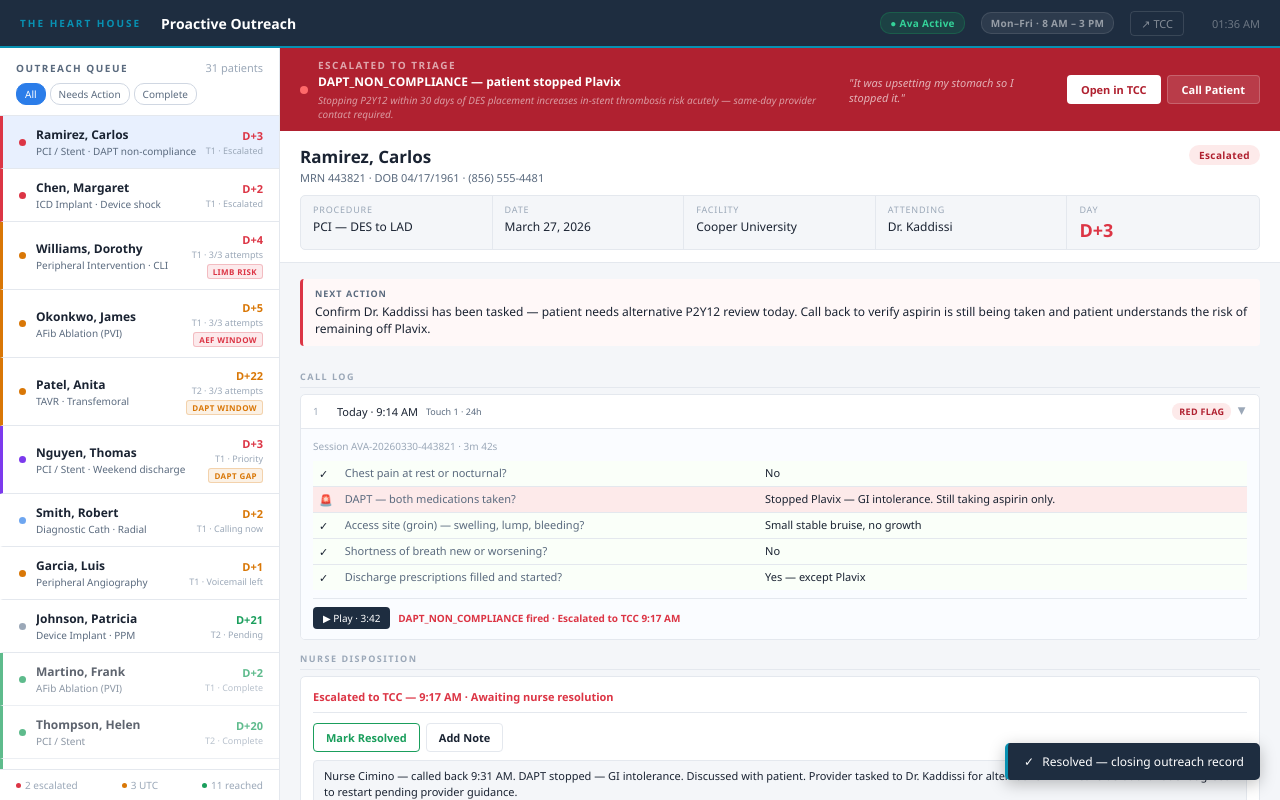
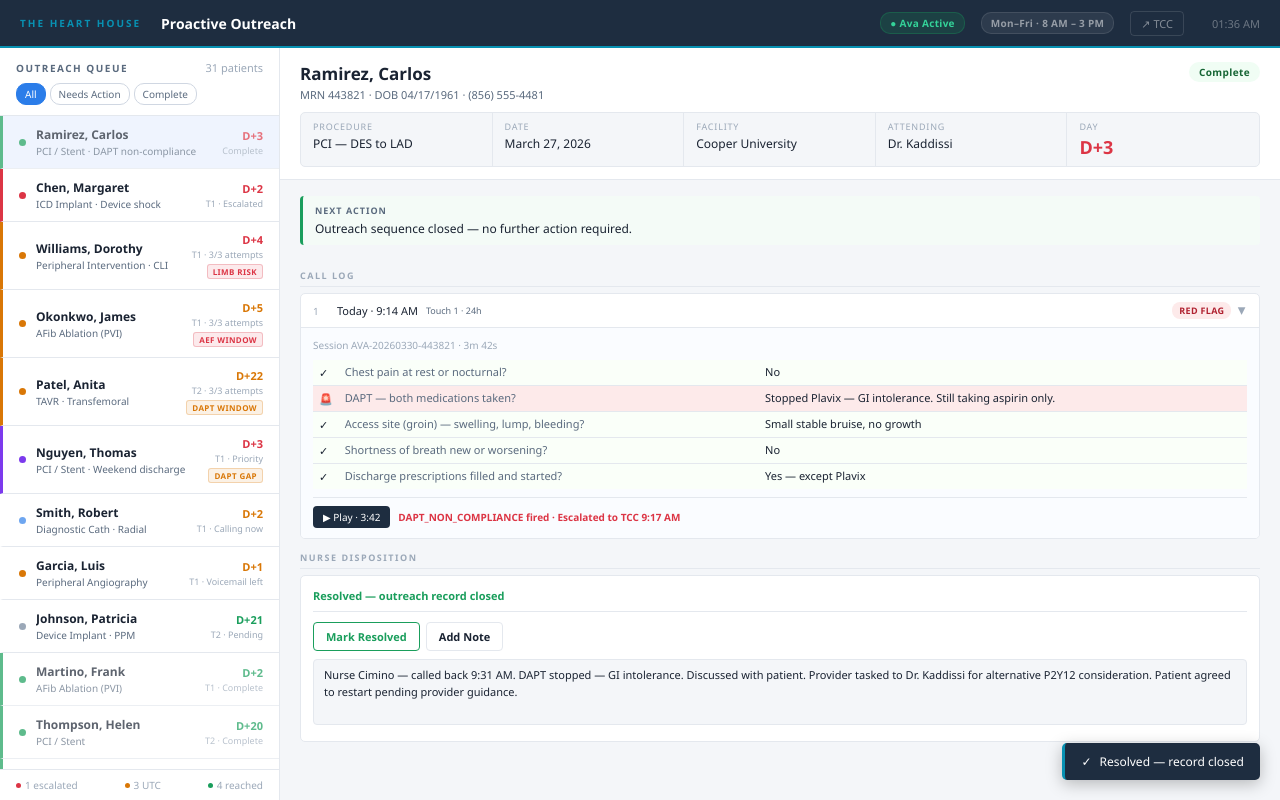
Before and after one commit to dtarditi51/proactive-outreach, a plain HTML site: page index.html in a window 1280 px wide. Both pictures are taken after a click on the button "Mark Resolved". Drawn offline with Linux system fonts and the light colour scheme.

Commit message:
live queue stats from DOM + working Mark Resolved disposition

```diff
--- a/index.html
+++ b/index.html
@@ -622,9 +622,9 @@ body {
     </div><!-- /queue-list -->
 
     <div class="queue-footer">
-      <div class="qf-stat"><div class="qf-dot" style="background:var(--red)"></div>2 escalated</div>
-      <div class="qf-stat"><div class="qf-dot" style="background:var(--amber)"></div>3 UTC</div>
-      <div class="qf-stat"><div class="qf-dot" style="background:var(--green)"></div>11 reached</div>
+      <div class="qf-stat"><div class="qf-dot" style="background:var(--red)"></div><span id="stat-esc">2 escalated</span></div>
+      <div class="qf-stat"><div class="qf-dot" style="background:var(--amber)"></div><span id="stat-utc">3 UTC</span></div>
+      <div class="qf-stat"><div class="qf-dot" style="background:var(--green)"></div><span id="stat-ok">11 reached</span></div>
     </div>
   </div><!-- /queue-panel -->
 
@@ -707,7 +707,7 @@ body {
           <div class="disp-area">
             <div class="disp-status-line dsl-red">Escalated to TCC — 9:17 AM · Awaiting nurse resolution</div>
             <div class="disp-btns">
-              <button class="disp-btn db-green" onclick="toast('Resolved — closing outreach record','✓')">Mark Resolved</button>
+              <button class="disp-btn db-green" onclick="markResolved('ramirez')">Mark Resolved</button>
               <button class="disp-btn" onclick="openModal()">Add Note</button>
             </div>
             <textarea class="disp-note" rows="3">Nurse Cimino — called back 9:31 AM. DAPT stopped — GI intolerance. Discussed with patient. Provider tasked to Dr. Kaddissi for alternative P2Y12 consideration. Patient agreed to restart pending provider guidance.</textarea>
@@ -776,7 +776,7 @@ body {
           <div class="disp-area">
             <div class="disp-status-line dsl-red">Escalated to TCC — 9:05 AM · Dr. Costello EP team notified</div>
             <div class="disp-btns">
-              <button class="disp-btn db-green" onclick="toast('Resolved — record closed','✓')">Mark Resolved</button>
+              <button class="disp-btn db-green" onclick="markResolved('chen')">Mark Resolved</button>
               <button class="disp-btn" onclick="openModal()">Add Note</button>
             </div>
             <textarea class="disp-note" rows="2">Patient called back 9:12 AM — same-day device interrogation confirmed 11:30 AM Dr. Costello. Patient instructed not to drive.</textarea>
@@ -829,6 +829,7 @@ body {
               <button class="disp-btn db-red" onclick="toast('Escalating to triage queue — CLI patient D+4','🚨')">Escalate to Triage</button>
               <button class="disp-btn" onclick="toast('Logging manual call — (856) 555-3341','📞')">Log Manual Call</button>
               <button class="disp-btn" onclick="toast('Notifying Dr. Tarditi — unable to contact CLI D+4','👨‍⚕️')">Notify Attending</button>
+              <button class="disp-btn db-green" onclick="markResolved('williams')">Mark Resolved</button>
             </div>
             <textarea class="disp-note" rows="2" placeholder="Document manual contact attempts here…">Assigned to Nurse Andrews. Attempting family emergency contact via NextGen demographics.</textarea>
           </div>
@@ -901,7 +902,7 @@ body {
           <div class="call-entry"><div class="call-hdr" onclick="toggle(this)"><div class="ch-left"><span class="ch-num">2</span><span class="ch-ts">Mar 26 · 10:15 AM</span></div><div class="ch-outcome"><span class="ch-tag ct-vm">Voicemail + SMS</span><span class="ch-caret">▶</span></div></div><div class="call-body"><div class="vm-text">Second attempt. No response.</div></div></div>
           <div class="call-entry"><div class="call-hdr" onclick="toggle(this)"><div class="ch-left"><span class="ch-num">3</span><span class="ch-ts">Mar 27 · 11:30 AM</span></div><div class="ch-outcome"><span class="ch-tag ct-na">No Answer</span><span class="ch-caret">▶</span></div></div><div class="call-body"><div class="vm-text">UTC threshold reached. Nurse worklist created.</div></div></div>
         </div>
-        <div><div class="sec-title">Nurse Action</div><div class="disp-area"><div class="disp-status-line dsl-amber">3/3 automated attempts exhausted</div><div class="disp-btns"><button class="disp-btn db-red" onclick="toast('Escalating to triage — PVI patient UTC D+5','🚨')">Escalate to Triage</button><button class="disp-btn" onclick="toast('Logging manual call','📞')">Log Manual Call</button></div><textarea class="disp-note" rows="2" placeholder="Note…"></textarea></div></div>
+        <div><div class="sec-title">Nurse Action</div><div class="disp-area"><div class="disp-status-line dsl-amber">3/3 automated attempts exhausted</div><div class="disp-btns"><button class="disp-btn db-red" onclick="toast('Escalating to triage — PVI patient UTC D+5','🚨')">Escalate to Triage</button><button class="disp-btn" onclick="toast('Logging manual call','📞')">Log Manual Call</button><button class="disp-btn db-green" onclick="markResolved('okonkwo')">Mark Resolved</button></div><textarea class="disp-note" rows="2" placeholder="Note…"></textarea></div></div>
       </div>
     </div>
 
@@ -925,7 +926,7 @@ body {
           <div class="call-entry"><div class="call-hdr" onclick="toggle(this)"><div class="ch-left"><span class="ch-num">2</span><span class="ch-ts">Mar 29 · 10:00 AM</span><span class="ch-wave">Touch 2</span></div><div class="ch-outcome"><span class="ch-tag ct-vm">Voicemail + SMS</span><span class="ch-caret">▶</span></div></div><div class="call-body"><div class="vm-text">No response.</div></div></div>
           <div class="call-entry"><div class="call-hdr" onclick="toggle(this)"><div class="ch-left"><span class="ch-num">3</span><span class="ch-ts">Today · 11:15 AM</span><span class="ch-wave">Touch 2</span></div><div class="ch-outcome"><span class="ch-tag ct-na">No Answer</span><span class="ch-caret">▶</span></div></div><div class="call-body"><div class="vm-text">UTC threshold reached.</div></div></div>
         </div>
-        <div><div class="sec-title">Nurse Action</div><div class="disp-area"><div class="disp-btns"><button class="disp-btn" onclick="toast('Logging manual call','📞')">Log Manual Call</button><button class="disp-btn db-green" onclick="toast('Touch 2 closed — UTC documented','✓')">Close T2 — UTC</button></div><textarea class="disp-note" rows="2" placeholder="Note…"></textarea></div></div>
+        <div><div class="sec-title">Nurse Action</div><div class="disp-area"><div class="disp-btns"><button class="disp-btn" onclick="toast('Logging manual call','📞')">Log Manual Call</button><button class="disp-btn db-green" onclick="markResolved('patel')">Close T2 — UTC</button></div><textarea class="disp-note" rows="2" placeholder="Note…"></textarea></div></div>
       </div>
     </div>
 
@@ -1115,6 +1116,45 @@ function closeModal(e) {
     document.getElementById('overlay').classList.remove('open');
 }
 
+// Live queue stats
+function updateStats() {
+  const esc = document.querySelectorAll('.qi.s-esc').length;
+  const utc = document.querySelectorAll('.qi.s-utc').length;
+  const ok  = document.querySelectorAll('.qi.s-ok').length;
+  document.getElementById('stat-esc').textContent = esc + ' escalated';
+  document.getElementById('stat-utc').textContent = utc + ' UTC';
+  document.getElementById('stat-ok').textContent  = ok  + ' reached';
+}
+updateStats();
+
+// Mark Resolved
+function markResolved(patientId) {
+  const qi = document.getElementById('qi-' + patientId);
+  if (qi) {
+    qi.classList.remove('s-esc', 's-utc', 's-wknd');
+    qi.classList.add('s-ok');
+    const dot = qi.querySelector('.qi-dot');
+    if (dot) dot.className = 'qi-dot dot-green';
+    const wave = qi.querySelector('.qi-wave');
+    if (wave) wave.textContent = 'Complete';
+    const badge = qi.querySelector('.qi-risk-badge');
+    if (badge) badge.style.display = 'none';
+  }
+  const rec = document.getElementById('rec-' + patientId);
+  if (rec) {
+    const tag = rec.querySelector('.rec-status-tag');
+    if (tag) { tag.className = 'rec-status-tag tag-ok'; tag.textContent = 'Complete'; }
+    const dsl = rec.querySelector('.disp-status-line');
+    if (dsl) { dsl.className = 'disp-status-line dsl-green'; dsl.textContent = 'Resolved — outreach record closed'; }
+    const na = rec.querySelector('.next-action');
+    if (na) { na.className = 'next-action na-green'; na.querySelector('.na-text').textContent = 'Outreach sequence closed — no further action required.'; }
+    const escBanner = rec.querySelector('.esc-banner');
+    if (escBanner) escBanner.style.display = 'none';
+  }
+  updateStats();
+  toast('Resolved — record closed', '✓');
+}
+
 // Toast
 let tt;
 function toast(msg, icon) {
```
